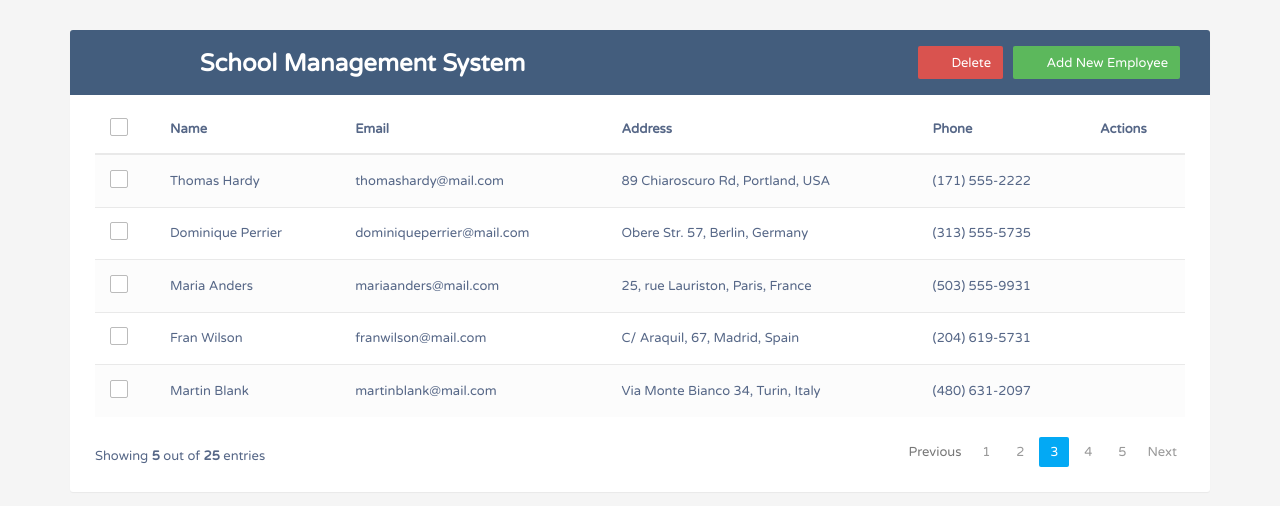
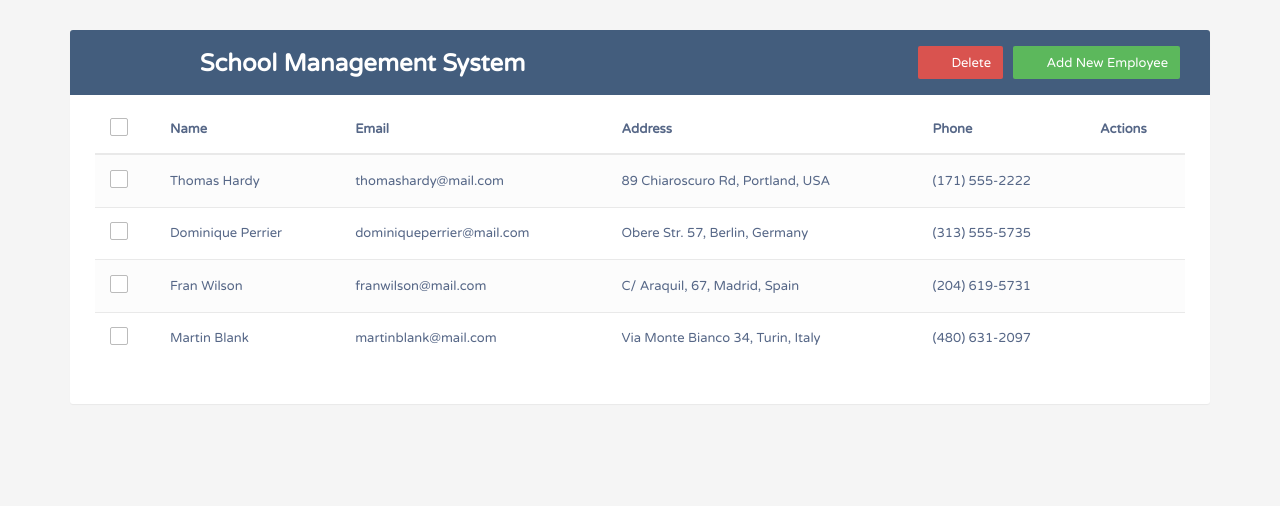
Before and after one commit to raofaisalmaqbool/School_Management_System, a Python web app: template templates/index.html in a window 1280 px wide. Shown: the top 506 px of the page. Run offline with Jinja, Linux system fonts and the light colour scheme; the template is opened without the code that fills it, so the values that code supplies are empty; some libraries are stand-ins or nearby versions.

Commit message:
remove extra code

```diff
--- a/templates/index.html
+++ b/templates/index.html
@@ -295,22 +295,7 @@
                             <a href="#deleteEmployeeModal" class="delete" data-toggle="modal"><i class="material-icons" data-toggle="tooltip" title="Delete">&#xE872;</i></a>
                         </td>
                     </tr>
-					<tr>
-						<td>
-							<span class="custom-checkbox">
-								<input type="checkbox" id="checkbox3" name="options[]" value="1">
-								<label for="checkbox3"></label>
-							</span>
-						</td>
-                        <td>Maria Anders</td>
-                        <td>mariaanders@mail.com</td>
-						<td>25, rue Lauriston, Paris, France</td>
-                        <td>(503) 555-9931</td>
-                        <td>
-                            <a href="#editEmployeeModal" class="edit" data-toggle="modal"><i class="material-icons" data-toggle="tooltip" title="Edit">&#xE254;</i></a>
-                            <a href="#deleteEmployeeModal" class="delete" data-toggle="modal"><i class="material-icons" data-toggle="tooltip" title="Delete">&#xE872;</i></a>
-                        </td>
-                    </tr>
+
                     <tr>
 						<td>
 							<span class="custom-checkbox">
@@ -345,18 +330,7 @@
                     </tr>
                 </tbody>
             </table>
-			<div class="clearfix">
-                <div class="hint-text">Showing <b>5</b> out of <b>25</b> entries</div>
-                <ul class="pagination">
-                    <li class="page-item disabled"><a href="#">Previous</a></li>
-                    <li class="page-item"><a href="#" class="page-link">1</a></li>
-                    <li class="page-item"><a href="#" class="page-link">2</a></li>
-                    <li class="page-item active"><a href="#" class="page-link">3</a></li>
-                    <li class="page-item"><a href="#" class="page-link">4</a></li>
-                    <li class="page-item"><a href="#" class="page-link">5</a></li>
-                    <li class="page-item"><a href="#" class="page-link">Next</a></li>
-                </ul>
-            </div>
+
         </div>
     </div>
 	<!-- Edit Modal HTML -->
```
